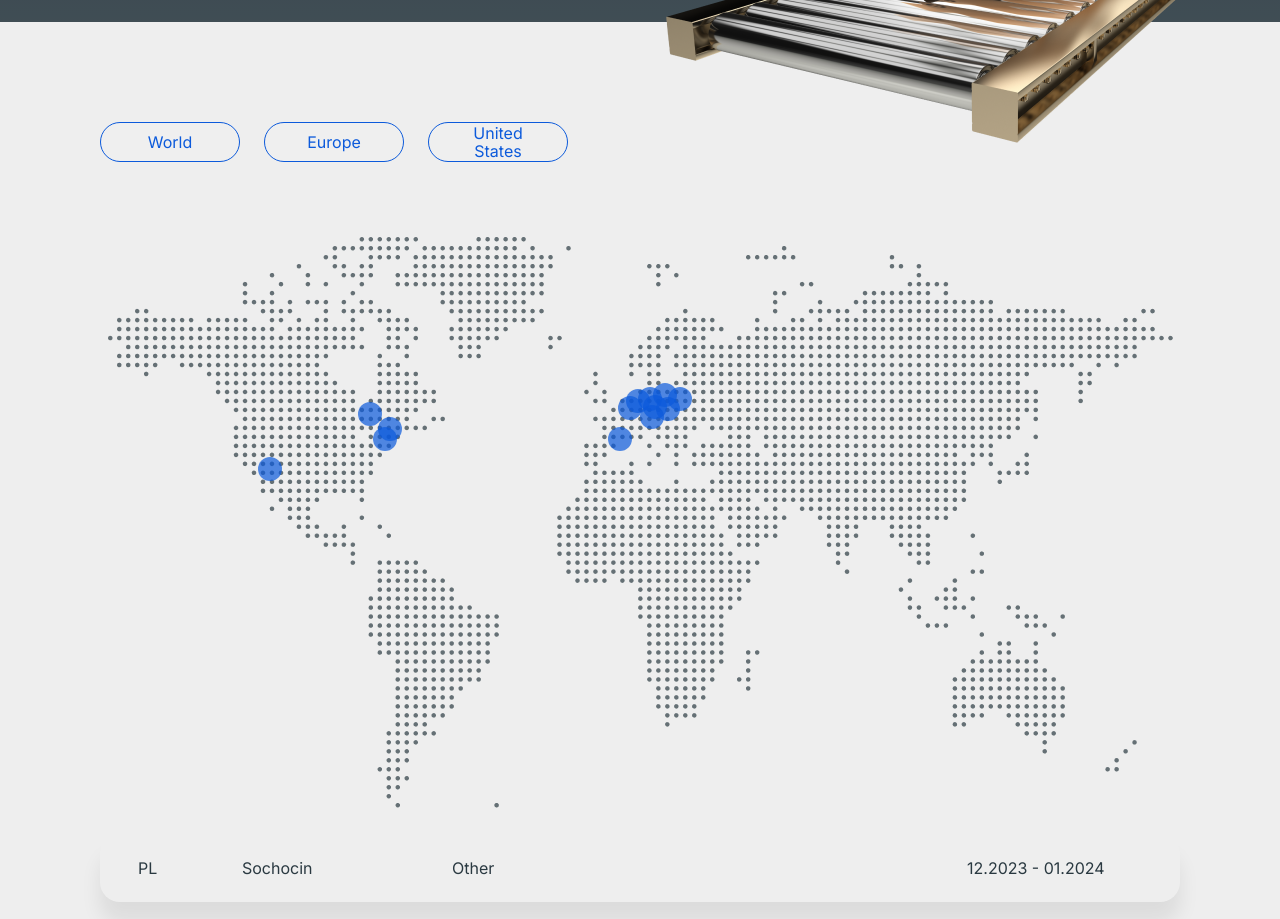
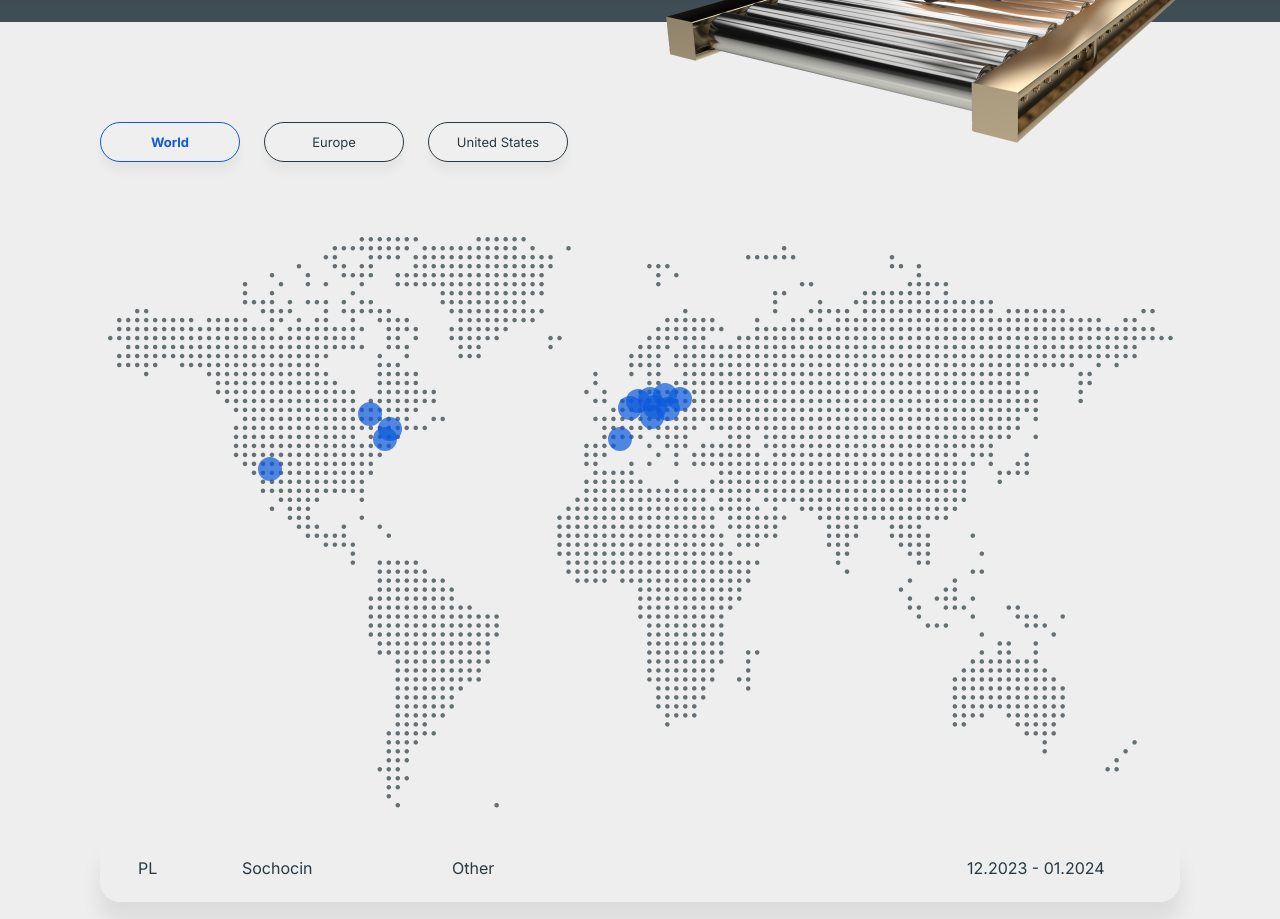
Before and after one commit to LisowskiJakub/scd-react, a React (Vite) app: page /Projects in a window 1280 px wide. Shown: the part 980-1899 px from the top of the page. Built offline with nearby package versions, Linux system fonts and the light colour scheme.

Commit message:
IMG:new robot arm in services

```diff
--- a/public/locales/en/translation.json
+++ b/public/locales/en/translation.json
@@ -146,5 +146,25 @@
             "description": "Ensuring the reliability and continuity of your system is critical to production efficiency. That's why we want to take care of this issue for you. Our company offers comprehensive technical support and maintenance services, available 24 hours a day, 7 days a week.<br/><br/> Regardless of the problem, our skilled technical team is ready to provide you with remote assistance to guarantee system integrity and performance. In addition, we also offer preventive maintenance services to minimize the risk of failure by regularly inspecting and maintaining your system, keeping it running optimally at all times."
         }
     },
-    "findUs": "Find us"
+    "findUs": "Find us",
+    "events": {
+        "1": {
+            "id": "1",
+            "month": "December",
+            "year": "2021",
+            "desciption": "Establishment - Story begin"
+        },
+        "2": {
+            "id": "2",
+            "month": "January",
+            "year": "2021",
+            "desciption": "1st office in Poznań"
+        },
+        "3": {
+            "id": "3",
+            "month": "February",
+            "year": "2021",
+            "desciption": "Dupa dupa dupa"
+        }
+    }
 }
--- a/src/components/AboutUs/AboutUs.jsx
+++ b/src/components/AboutUs/AboutUs.jsx
@@ -4,7 +4,13 @@ import { HeroAboutUs } from "./HeroAboutUs/HeroAboutUs"
 import { Trans } from "react-i18next"
 import css from "./AboutUs.module.css"
 import picture from "/team.png"
+import { TimeLine } from "../TimeLine/TimeLine"
 import { Philosophy } from "./Philosophy/Philosophy"
+
+
+
+
+
 export const AboutUs = () => (
 
     <>
@@ -18,6 +24,7 @@ export const AboutUs = () => (
             </p>
         </section>
         <HeroAboutUs transKey={"heroMenu.aboutUs"} picture={picture} />
+        <TimeLine></TimeLine>
         <Philosophy />
 
     </>
--- a/src/components/GoogleMap/GoogleMap.jsx
+++ b/src/components/GoogleMap/GoogleMap.jsx
@@ -1,7 +1,7 @@
 import css from './GoogleMap.module.css'
 import React from 'react';
 import { GoogleMap, useJsApiLoader, Marker } from '@react-google-maps/api';
-import customMarker from '/marker.png'
+import customMarker from '/src/assets/img/marker.png'
 
 const greyStyle =
     [
@@ -165,10 +165,11 @@ function MyMap() {
 
     return isLoaded ? (
         <GoogleMap
-            options={{ styles: greyStyle }}
-
+            options={{
+                styles: greyStyle,
+                disableDefaultUI: true
+            }}
             mapContainerStyle={containerStyle}
-            disableDefaultUI={true}
             center={center}
             zoom={17}
             onLoad={onLoad}
--- /dev/null
+++ b/src/components/TimeLine/TimeLine.jsx
@@ -0,0 +1,42 @@
+import css from './TimeLine.module.css'
+import { useEffect, useState } from "react"
+import { Trans } from 'react-i18next'
+import { TimeLineElement } from './TimelLineElement/TimeLineElement'
+
+export const TimeLine = () => {
+    const [events, setEvents] = useState([])
+
+    const fetchJson = () => {
+        fetch('/locales/en/translation.json')
+            .then(response => {
+                return response.json();
+            }).then(data => {
+                setEvents(Object.values(data.events));
+            }).catch((e) => {
+                console.log(e.message);
+            });
+    }
+    useEffect(() => {
+        fetchJson()
+    }, [])
+
+    return (
+        <>
+
+            <h2 className={css.title}>
+                <Trans i18nKey='timeLine.title'>xxx</Trans>
+            </h2>
+
+            {console.log(events)}
+            {events.map((event) => (
+                <>
+
+                    <TimeLineElement langKey={event} key={event.id}></TimeLineElement>
+
+                </>
+            ))}
+
+        </>
+
+    )
+}
--- /dev/null
+++ b/src/components/TimeLine/TimelLineElement/TimeLineElement.jsx
@@ -0,0 +1,13 @@
+import css from './TimeLineElement.module.css'
+import { Trans } from 'react-i18next'
+
+export const TimeLineElement = ({ langKey }) => (
+    <div className={css.element}>
+        <h6 className={css.month}>
+            <Trans i18nKey={"events." + langKey.id + ".month"}></Trans>
+        </h6>
+        <p className={css.description}>
+            <Trans i18nKey={"events." + langKey.id + ".description"}></Trans>
+        </p>
+    </div>
+)
--- a/src/components/WorldMap/WorldMap.jsx
+++ b/src/components/WorldMap/WorldMap.jsx
@@ -21,7 +21,7 @@ const PlaceItem = ({ position, country, city }) => (
 export const WorldMap = ({ simple = true }) => {
 
     const [map, setMap] = useState(world);
-
+    console.log(places)
 
     const handleClick = (e) => (
         console.log(e)
@@ -43,9 +43,9 @@ export const WorldMap = ({ simple = true }) => {
         </section >
             : <section className={css.map}>
                 <div className={css.menu}>
-                    <button className={css.button} onClick={() => setMap(world)} >World</button>
-                    <button className={css.button} onClick={() => setMap(europe)} >Europe</button>
-                    <button className={css.button} onClick={() => setMap(usa)} >United States</button>
+                    <button className={`${css.button} ${map == world && css.active}`} onClick={() => setMap(world)} >World</button>
+                    <button className={`${css.button} ${map == europe && css.active}`} onClick={() => setMap(europe)} >Europe</button>
+                    <button className={`${css.button} ${map == usa && css.active}`} onClick={() => setMap(usa)} >United States</button>
                 </div>
                 <div className={css.picture}>
                     <img src={map}></img>
--- a/src/components/WorldMap/WorldMap.module.css
+++ b/src/components/WorldMap/WorldMap.module.css
@@ -14,24 +14,32 @@
 }
 
 .button {
+
     margin-right: 24px;
     display: flex;
+    justify-content: center;
+    align-items: center;
     width: 140px;
     height: 40px;
-    padding: 10px 38px;
-    color: var(--accent-color);
-    border: 1px solid var(--accent-color);
+    padding: 10px;
+    border: 1px solid var(--main-font-color);
     border-radius: 20px;
-    justify-content: center;
-    align-items: center;
-    flex-shrink: 0;
-    transition: color 0.25s ease-in-out, background-color 0.25s ease-in-out;
+    box-shadow: 0px 10px 10px 0px #0000000A;
+
+    color: var(--main-font-color);
+    font-size: 13px;
+    transition: color 0.25s ease-in-out, font-weight 0.25s ease-in-out, border 0.25s ease-in-out;
 }
 
 .button:hover {
     cursor: pointer;
-    background-color: var(--accent-color);
-    color: var(--second-font-color);
+    font-weight: 700;
+}
+
+.active {
+    color: var(--accent-color);
+    font-weight: 700;
+    border: solid 1px var(--accent-color);
 }
 
 
@@ -111,9 +119,3 @@
     opacity: 1;
     display: flex;
 }
-
-
-
-.isActive {
-    border: 1px solid var(--accent-color)
-}
--- a/vite.config.js
+++ b/vite.config.js
@@ -5,6 +5,6 @@ import react from '@vitejs/plugin-react'
 // https://vitejs.dev/config/
 export default defineConfig({
   plugins: [react()],
-  // base: "/"
-  base: "/scd-react/"
+  base: "/"
+  // base: "/scd-react/"
 })
```
Also changed, not shown: src/components/Career/Career.jsx (+3 -4 lines), src/components/TimeLine/events.json (added, +20 -0 lines), public/robotarm.png, src/components/TimeLine/TimeLine.module.css (added), src/components/TimeLine/TimelLineElement/TimeLineElement.module.css (added).
